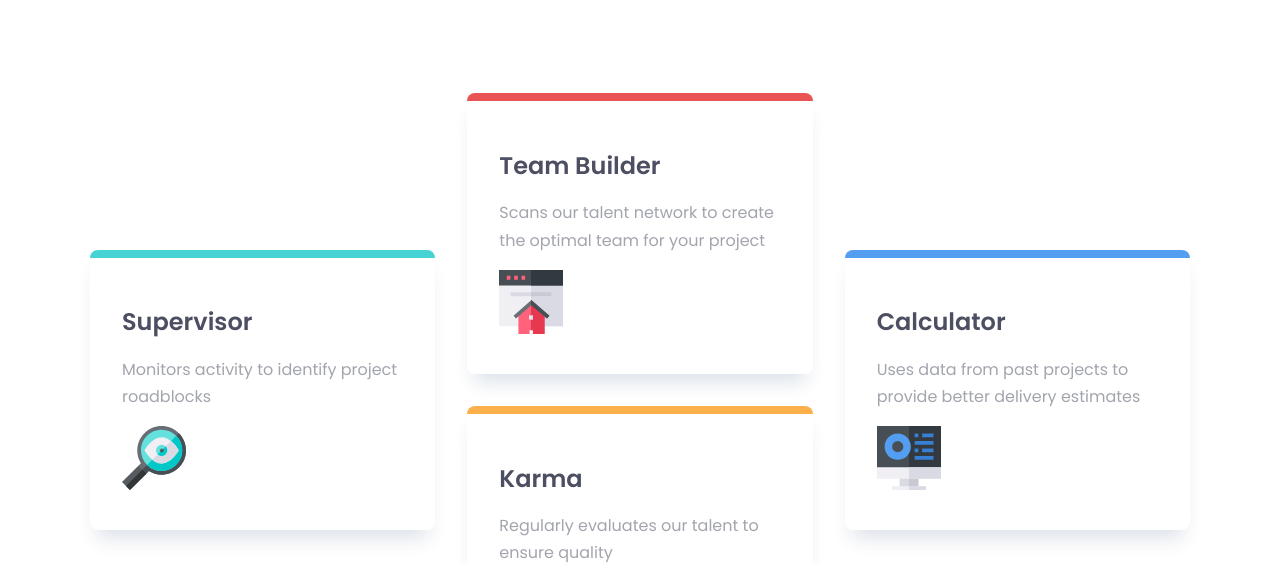
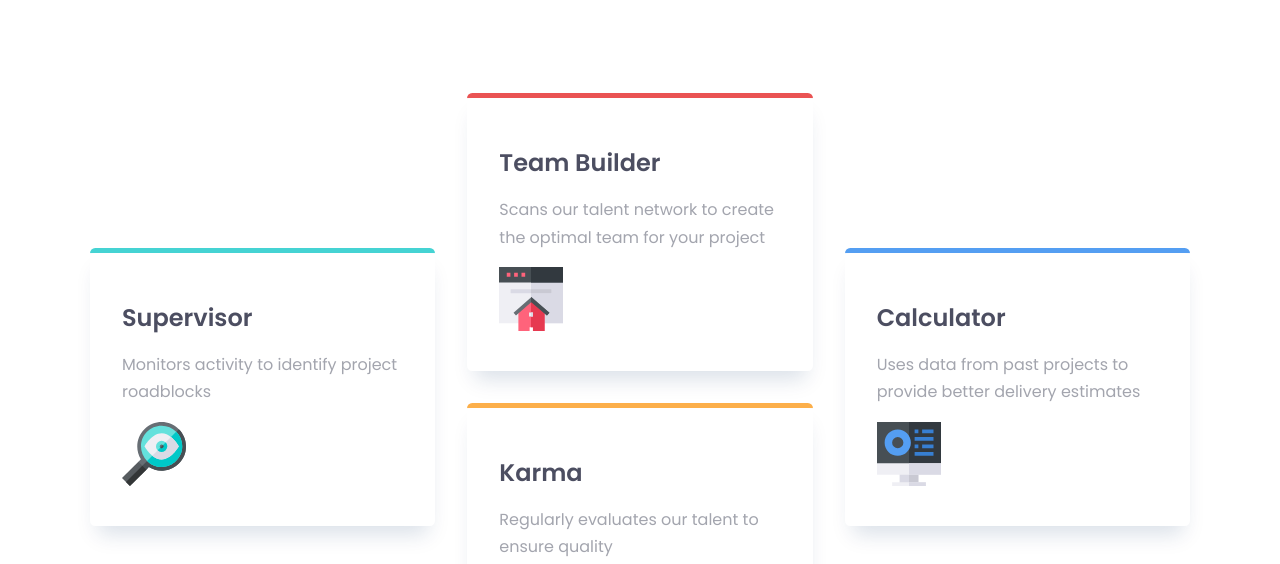
Before and after one commit to FNH99/four-card-feature-section-master, a plain HTML site: page index.html in a window 1280 px wide. Shown: the part 245-809 px from the top of the page. Drawn offline with Linux system fonts and the light colour scheme.

Commit message:
updated border size

```diff
--- a/style.css
+++ b/style.css
@@ -77,9 +77,10 @@ header {
 }
 
 .card{
+    --br: .325rem;
     padding: 2rem;
-    border-radius: 0.5rem;
-    border-top: 8px solid;
+    border-radius: var(--br);
+    border-top: var(--br) solid;
     box-shadow: 0 15px 20px -7.5px rgb(0 50 100 / 0.15);
 }
 
```
